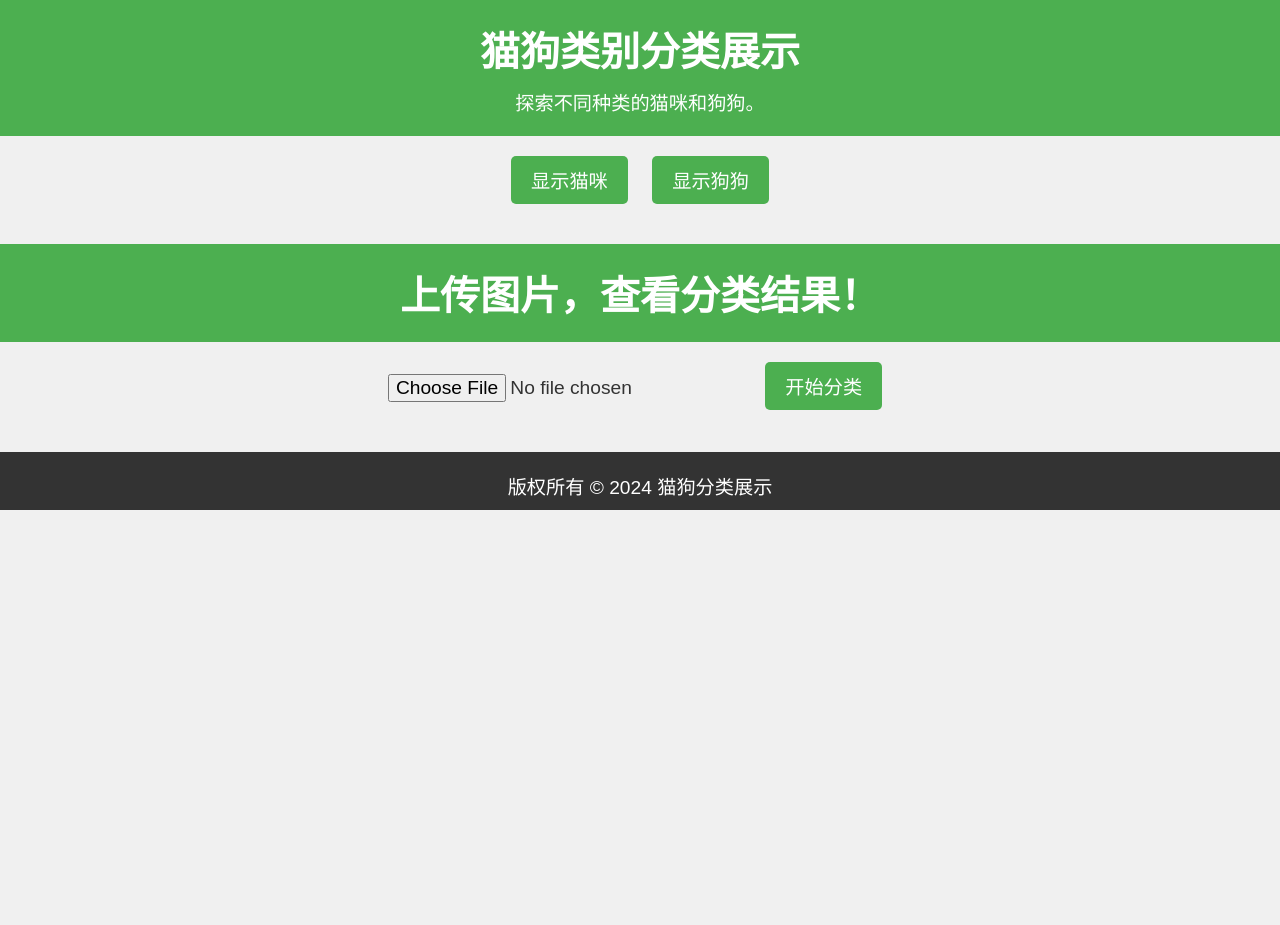
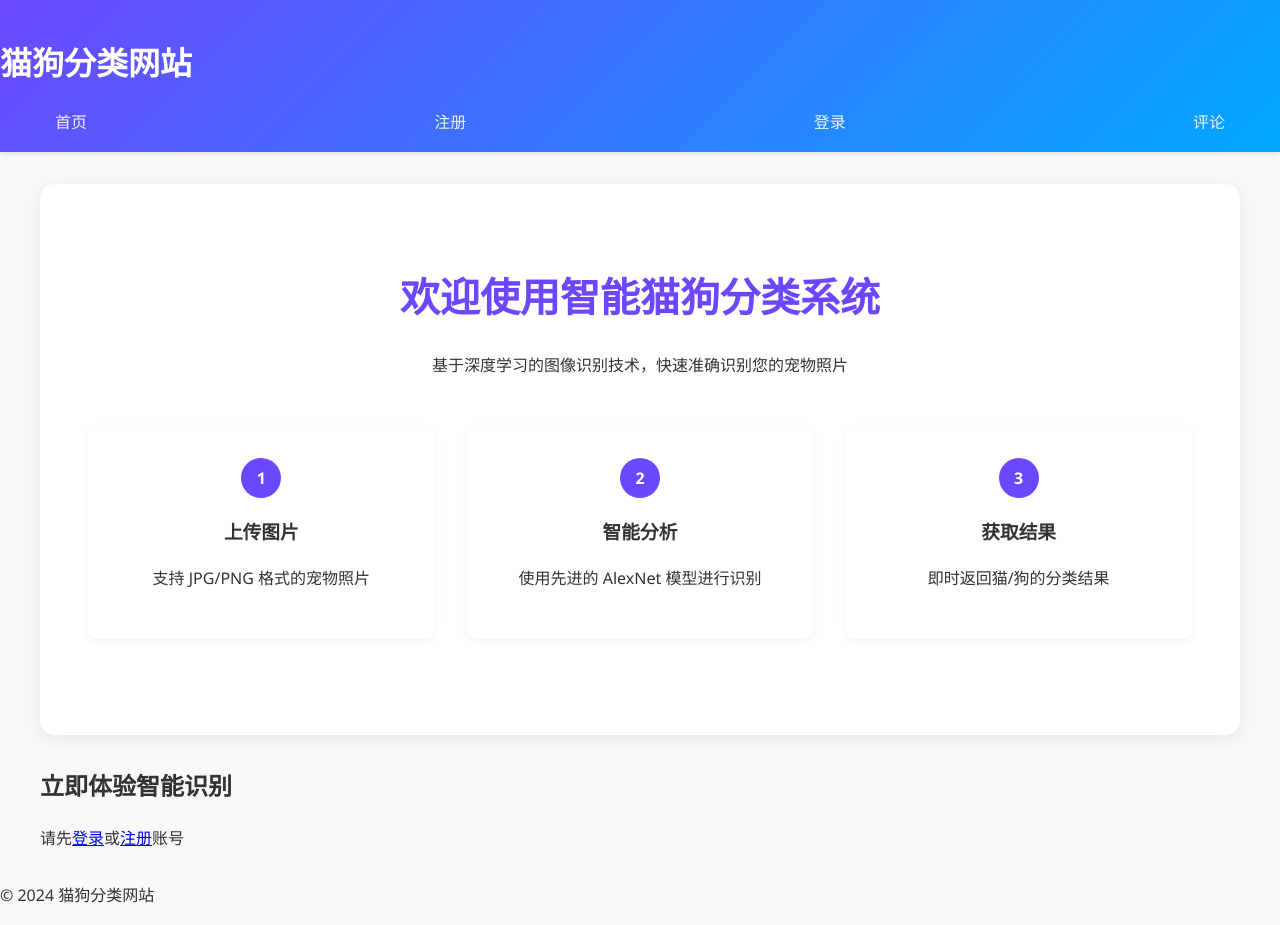
Before and after one commit to Xu-Mingxuan/PythonExam, a Python web app: template project/model/templates/home.html in a window 1280 px wide. Before the commit the page ends 510 px from the top, so only its background shows below. Run offline with Jinja, Linux system fonts and the light colour scheme; the template is opened without the code that fills it, so the values that code supplies are empty.

Commit message:
Add files via upload

```diff
--- a/project/model/model_test.py
+++ b/project/model/model_test.py
@@ -68,7 +68,7 @@ if __name__ == '__main__':
     test_loader = test_data_process()
 
     # # 加载模型测试函数
-    # test_model_process(model,test_loader)
+    # test_model_process(cat_dog_website,test_loader)
     #
     #
     # # 验证模式
--- a/project/model/templates/home.html
+++ b/project/model/templates/home.html
@@ -1,260 +1,67 @@
-<!DOCTYPE html>
-<html lang="zh">
-<head>
-    <meta charset="UTF-8">
-    <meta name="viewport" content="width=device-width, initial-scale=1.0">
-    <title>猫狗类别分类展示</title>
-    <style>
-        /* CSS 样式部分 */
-        /* General Reset */
-        * {
-            margin: 0;
-            padding: 0;
-            box-sizing: border-box;
-        }
+{% extends "layout.html" %}
 
-        /* Basic styles */
-        body {
-            font-family: Arial, sans-serif;
-            background-color: #f0f0f0;
-            color: #333;
-        }
+{% block content %}
+<div class="intro-section">
+    <h2>欢迎使用智能猫狗分类系统</h2>
+    <p class="subtitle">基于深度学习的图像识别技术，快速准确识别您的宠物照片</p>
 
-        header {
-            background-color: #4CAF50;
-            color: white;
-            text-align: center;
-            padding: 20px 0;
-        }
+    <div class="feature-steps">
+        <div class="step-card">
+            <div class="step-number">1</div>
+            <h3>上传图片</h3>
+            <p>支持 JPG/PNG 格式的宠物照片</p>
+        </div>
+        <div class="step-card">
+            <div class="step-number">2</div>
+            <h3>智能分析</h3>
+            <p>使用先进的 AlexNet 模型进行识别</p>
+        </div>
+        <div class="step-card">
+            <div class="step-number">3</div>
+            <h3>获取结果</h3>
+            <p>即时返回猫/狗的分类结果</p>
+        </div>
+    </div>
+</div>
 
-        h1 {
-            font-size: 2.5em;
-        }
+{% if 'user_id' in session %}
+<div class="upload-section">
+    <h2>开始检测</h2>
+    <div class="upload-box">
+        <form id="upload-form" action="{{ url_for('predict') }}" method="POST" enctype="multipart/form-data">
+            <label for="file">选择宠物照片：</label>
+            <input type="file" name="file" id="file" accept="image/*" required>
+            <button type="submit">开始识别 →</button>
+        </form>
+    </div>
+    <div id="result" class="result-box"></div>
+</div>
+{% else %}
+<div class="auth-reminder">
+    <h2>立即体验智能识别</h2>
+    <p>请先<a href="{{ url_for('login') }}">登录</a>或<a href="{{ url_for('register') }}">注册</a>账号</p>
+</div>
+{% endif %}
 
-        p {
-            font-size: 1.2em;
-            margin-top: 10px;
-        }
-
-        nav {
-            text-align: center;
-            margin: 20px 0;
-        }
-
-        input[type="file"] {
-            font-size: 1.2em;
-            margin-bottom: 20px;
-        }
-
-        button {
-            padding: 10px 20px;
-            font-size: 1.2em;
-            margin: 0 10px;
-            cursor: pointer;
-            border: none;
-            background-color: #4CAF50;
-            color: white;
-            border-radius: 5px;
-            transition: background-color 0.3s;
-        }
-
-        button:hover {
-            background-color: #45a049;
-        }
-
-        #resultSection {
-            display: none;
-            text-align: center;
-            margin-top: 20px;
-        }
-
-        #resultText {
-            font-size: 1.5em;
-            font-weight: bold;
-        }
-
-        /* Gallery Section */
-        #gallery {
-            display: flex;
-            justify-content: space-around;
-            margin: 20px;
-            flex-wrap: wrap;
-        }
-
-        .category {
-            display: none;
-            flex-direction: column;
-            align-items: center;
-            width: 45%;
-            margin-bottom: 20px;
-        }
-
-        .category.active {
-            display: flex;
-        }
-
-        .images {
-            display: flex;
-            gap: 10px;
-            flex-wrap: wrap;
-        }
-
-        .images img {
-            width: 100%;
-            max-width: 250px;
-            height: auto;
-            border-radius: 8px;
-            box-shadow: 0 4px 8px rgba(0, 0, 0, 0.1);
-            transition: transform 0.3s ease;
-        }
-
-        .images img:hover {
-            transform: scale(1.05);
-        }
-
-        /* Footer */
-        footer {
-            background-color: #333;
-            color: white;
-            text-align: center;
-            padding: 10px;
-            margin-top: 30px;
-        }
-
-        /* 图片预览 */
-        #imagePreview {
-            display: none;
-            margin-top: 20px;
-            max-width: 100%;
-            max-height: 300px;
-            border-radius: 8px;
-            box-shadow: 0 4px 8px rgba(0, 0, 0, 0.2);
-        }
-    </style>
-</head>
-
-<body>
-    <header>
-        <h1>猫狗类别分类展示</h1>
-        <p>探索不同种类的猫咪和狗狗。</p>
-    </header>
-
-    <!-- 图片分类展示部分 -->
-    <nav>
-        <button id="showCats">显示猫咪</button>
-        <button id="showDogs">显示狗狗</button>
-    </nav>
-
-    <section id="gallery">
-        <div class="category" id="cats" class="active">
-            <h2>猫咪种类</h2>
-            <div class="images">
-                <img src="{{ url_for('static', filename='images/cat1.jpeg') }}" alt="猫咪1">
-                <img src="{{ url_for('static', filename='images/cat2.jpeg') }}" alt="狗狗1">
-
-            </div>
-        </div>
-        <div class="category" id="dogs">
-            <h2>狗狗种类</h2>
-            <div class="images">
-                <img src="{{ url_for('static', filename='images/dog1.jpeg') }}" alt="猫咪1">
-                <img src="{{ url_for('static', filename='images/dog2.jpeg') }}" alt="狗狗1">
-
-            </div>
-        </div>
-    </section>
-
-    <header>
-        <h1>上传图片，查看分类结果！</h1>
-    </header>
-
-    <nav>
-        <!-- 图片输入框 -->
-        <input type="file" id="imageInput" accept="image/*">
-        <button id="classifyButton">开始分类</button>
-    </nav>
-
-    <img id="imagePreview" src="" alt="上传图片预览">
-
-    <!-- 分类结果区域 -->
-    <section id="resultSection">
-        <h2>分类结果:</h2>
-        <p id="resultText">正在加载...</p>
-    </section>
-
-    <footer>
-        <p>版权所有 &copy; 2024 猫狗分类展示</p>
-    </footer>
-
-    <script>
-    // 显示猫咪或狗狗图片的切换
-    document.addEventListener('DOMContentLoaded', () => {
-        const showCatsBtn = document.getElementById('showCats');
-        const showDogsBtn = document.getElementById('showDogs');
-        const catsSection = document.getElementById('cats');
-        const dogsSection = document.getElementById('dogs');
-
-        // 显示猫咪
-        showCatsBtn.addEventListener('click', () => {
-            catsSection.classList.add('active');
-            dogsSection.classList.remove('active');
-        });
-
-        // 显示狗狗
-        showDogsBtn.addEventListener('click', () => {
-            dogsSection.classList.add('active');
-            catsSection.classList.remove('active');
-        });
-    });
-
-    // 显示用户上传的图片
-    document.getElementById('imageInput').addEventListener('change', function(event) {
-        const file = event.target.files[0];
-        const reader = new FileReader();
-
-        reader.onload = function(e) {
-            const imagePreview = document.getElementById('imagePreview');
-            imagePreview.src = e.target.result; // 设置预览图片的路径
-            imagePreview.style.display = 'block'; // 显示预览图片
-        };
-
-        if (file) {
-            reader.readAsDataURL(file); // 读取文件并显示
-        }
-    });
-
-    // 点击分类按钮时进行分类
-    document.getElementById('classifyButton').addEventListener('click', function() {
-        const fileInput = document.getElementById('imageInput');
-        const resultSection = document.getElementById('resultSection');
-        const resultText = document.getElementById('resultText');
-
-        // 检查是否选择了文件
-        if (!fileInput.files.length) {
-            alert('请选择一张图片');
-            return;
-        }
-
-        const formData = new FormData();
-        formData.append('file', fileInput.files[0]); // 将图片文件添加到 FormData
-
-        // 发送请求到后端进行分类
-        fetch('http://127.0.0.1:5000/predict', {
+<script>
+    document.getElementById('upload-form').addEventListener('submit', function (e) {
+        e.preventDefault();
+        const formData = new FormData(this);
+        fetch('/predict', {
             method: 'POST',
             body: formData
         })
-
-        .then(response => response.json())  // 解析 JSON 格式的响应数据
+        .then(response => response.json())
         .then(data => {
-            resultSection.style.display = 'block'; // 显示分类结果区域
-            resultText.textContent = `分类结果：${data.result}`; // 显示分类结果
+            if (data.error) {
+                document.getElementById('result').innerText = `错误: ${data.error}`;
+            } else {
+                document.getElementById('result').innerText = `预测结果: ${data.result}`;
+            }
         })
         .catch(error => {
-            console.error('Error:', error);
-            alert('分类失败，请稍后再试'); // 异常处理
+            document.getElementById('result').innerText = `请求失败: ${error}`;
         });
     });
 </script>
-
-</body>
-</html>
+{% endblock %}
--- /dev/null
+++ b/project/model/templates/layout.html
@@ -0,0 +1,39 @@
+<!DOCTYPE html>
+<html lang="en">
+<head>
+    <meta charset="UTF-8">
+    <meta name="viewport" content="width=device-width, initial-scale=1.0">
+    <title>猫狗分类网站</title>
+    <link rel="stylesheet" href="{{ url_for('static', filename='css/style.css') }}">
+</head>
+<body>
+    <header>
+        <h1>猫狗分类网站</h1>
+        <nav>
+            <a href="{{ url_for('index') }}">首页</a>
+            {% if 'user_id' in session %}
+                <a href="{{ url_for('logout') }}">注销</a>
+            {% else %}
+                <a href="{{ url_for('register') }}">注册</a>
+                <a href="{{ url_for('login') }}">登录</a>
+            {% endif %}
+            <a href="{{ url_for('comments') }}">评论</a>
+        </nav>
+    </header>
+    <main>
+        {% with messages = get_flashed_messages() %}
+            {% if messages %}
+                <ul class="flashes">
+                    {% for message in messages %}
+                        <li>{{ message }}</li>
+                    {% endfor %}
+                </ul>
+            {% endif %}
+        {% endwith %}
+        {% block content %}{% endblock %}
+    </main>
+    <footer>
+        <p>&copy; 2024 猫狗分类网站</p>
+    </footer>
+</body>
+</html>
```
Also changed, not shown: project/model/app.py (added, +137 -0 lines), project/model/templates/comments.html (added, +26 -0 lines), project/model/templates/login.html (added, +13 -0 lines), project/model/templates/register.html (added, +13 -0 lines), project/model/templates/result.html (added, +7 -0 lines), project/model/data_partitioning.py (line endings or trailing spaces), project/model/instance/site.db (added), project/model/mean_std.py (line endings or trailing spaces), project/model/model.py (line endings or trailing spaces), project/model/model_train.py (line endings or trailing spaces).
